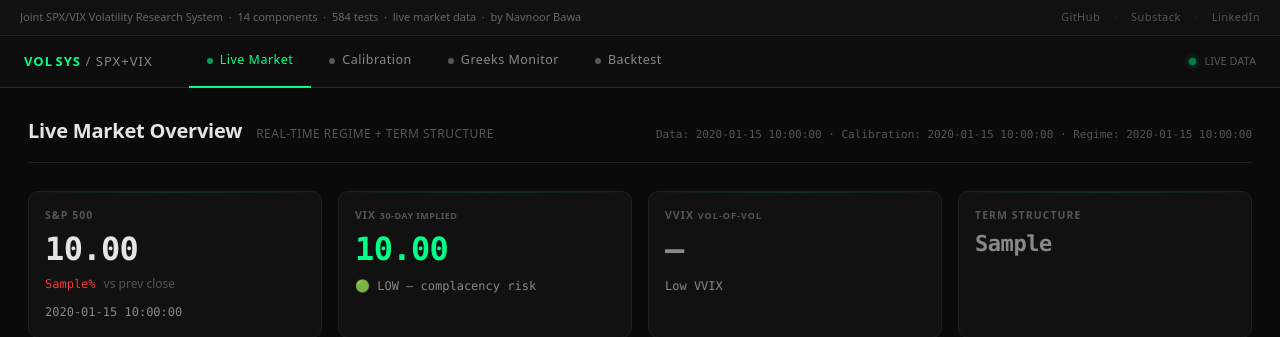
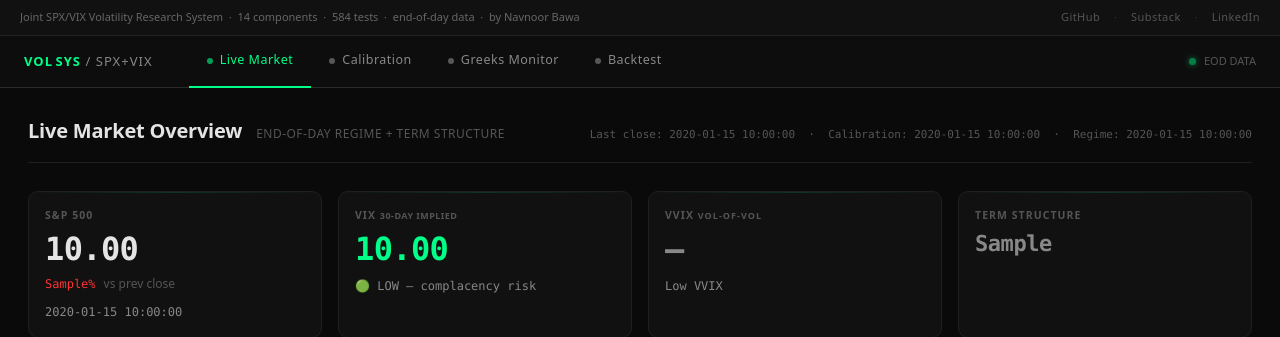
Before and after one commit to navnoorthapar/vol-system-dashboard, a Flask app: template dashboard/templates/index.html in a window 1280 px wide. Shown: the top 337 px of the page. Run offline with Flask 3, Linux system fonts and the light colour scheme; the template is opened without the code that fills it: most values are stand-ins (such as "Sample title", 1, 10 or a date in 2020).

Commit message:
Honest data-freshness indicator: stop end-of-day snapshot looking "stale"
Root cause of the recurring "site shows old data" report: it is NOT a pipeline
bug. The snapshot's last close (2026-06-12, 7431.46) exactly matches the latest
trading day yfinance has — 06-12 is Friday, the weekend + Monday-pre-close mean
no newer session exists. The real problem is the site LABELLED itself "LIVE
DATA" / "real-time", so a correct Friday close viewed on a Monday looked broken.

Fixes (honest framing, no overpromise):
- index.html: "Data:" → "Last close:"; subtitle "Real-time" → "End-of-day";
  added a view-time JS freshness check that compares the snapshot's last-close
  date to the most recent US session that should have data by the viewer's clock.
  Shows "✓ latest U.S. session" when current (incl. weekends/pre-open) and
  "⟳ refreshes after next U.S. close" only when genuinely behind.
- base.html: nav badge "LIVE DATA" → "EOD DATA" (+ tooltip); footer
  "live market data" → "end-of-day data".

The site is a static GitHub Pages snapshot refreshed by the daily 23:00 UTC
cron after each US close; this makes that cadence self-explanatory instead of
looking like stale data.

Co-Authored-By: Claude Opus 4.8 <noreply@anthropic.com>

```diff
--- a/dashboard/templates/base.html
+++ b/dashboard/templates/base.html
@@ -629,7 +629,7 @@
 
 <div class="top-banner">
   <div class="top-banner-text">
-    Joint SPX/VIX Volatility Research System &nbsp;·&nbsp; 14 components &nbsp;·&nbsp; 584 tests &nbsp;·&nbsp; live market data &nbsp;·&nbsp; by Navnoor Bawa
+    Joint SPX/VIX Volatility Research System &nbsp;·&nbsp; 14 components &nbsp;·&nbsp; 584 tests &nbsp;·&nbsp; end-of-day data &nbsp;·&nbsp; by Navnoor Bawa
   </div>
   <div class="top-banner-links">
     <a href="https://github.com/NavnoorBawa" target="_blank" rel="noopener">GitHub</a>
@@ -659,9 +659,9 @@
       <span class="nav-dot"></span>Backtest
     </a>
   </div>
-  <div class="nav-status">
+  <div class="nav-status" title="End-of-day snapshot, auto-refreshed daily after the US market close">
     <div class="status-dot"></div>
-    LIVE DATA
+    EOD DATA
   </div>
 </nav>
 
--- a/dashboard/templates/index.html
+++ b/dashboard/templates/index.html
@@ -5,9 +5,41 @@
 {% block content %}
 <div class="page-header">
   <div class="page-title">Live Market Overview</div>
-  <div class="page-subtitle">Real-time regime + term structure</div>
-  <div class="page-badge">Data: {{ d.spx_date }}  ·  Calibration: {{ d.calib_date }}  ·  Regime: {{ d.regime_date }}</div>
+  <div class="page-subtitle">End-of-day regime + term structure</div>
+  <div class="page-badge" id="freshness-badge">
+    <span data-date="{{ d.spx_date }}">Last close: {{ d.spx_date }}</span>
+    &nbsp;·&nbsp; Calibration: {{ d.calib_date }}
+    &nbsp;·&nbsp; Regime: {{ d.regime_date }}
+  </div>
 </div>
+<script>
+/* View-time data-freshness check. The site is a static end-of-day snapshot,
+   refreshed daily after the US close. This compares the snapshot's last-close
+   date against the most recent US session that SHOULD have data by now (in the
+   viewer's clock), so a Friday close viewed on a Monday morning reads
+   "latest session" instead of looking stale. */
+(function () {
+  var badge = document.getElementById('freshness-badge');
+  if (!badge) return;
+  var span = badge.querySelector('[data-date]');
+  var dd = span && span.getAttribute('data-date');
+  if (!dd || !/^\d{4}-\d{2}-\d{2}$/.test(dd)) return;
+  var d = new Date(dd + 'T00:00:00Z');
+  var probe = new Date();                                  // viewer's now
+  // US cash equities settle EOD data by ~22:00 UTC; before that, "today" has no close yet.
+  if (probe.getUTCHours() < 22) probe.setUTCDate(probe.getUTCDate() - 1);
+  while (probe.getUTCDay() === 0 || probe.getUTCDay() === 6) probe.setUTCDate(probe.getUTCDate() - 1);
+  var expected = Date.UTC(probe.getUTCFullYear(), probe.getUTCMonth(), probe.getUTCDate());
+  var dataDay  = Date.UTC(d.getUTCFullYear(), d.getUTCMonth(), d.getUTCDate());
+  var note = document.createElement('span');
+  if (dataDay >= expected) {
+    note.innerHTML = ' &nbsp;·&nbsp; <span style="color:#00ff88;">✓ latest U.S. session</span>';
+  } else {
+    note.innerHTML = ' &nbsp;·&nbsp; <span style="color:#ffaa33;">⟳ refreshes after next U.S. close</span>';
+  }
+  badge.appendChild(note);
+})();
+</script>
 
 <!-- ── Row 1: Key stats ──────────────────────────────────────────────────── -->
 <div class="grid grid-4" style="margin-bottom:16px;">
```
